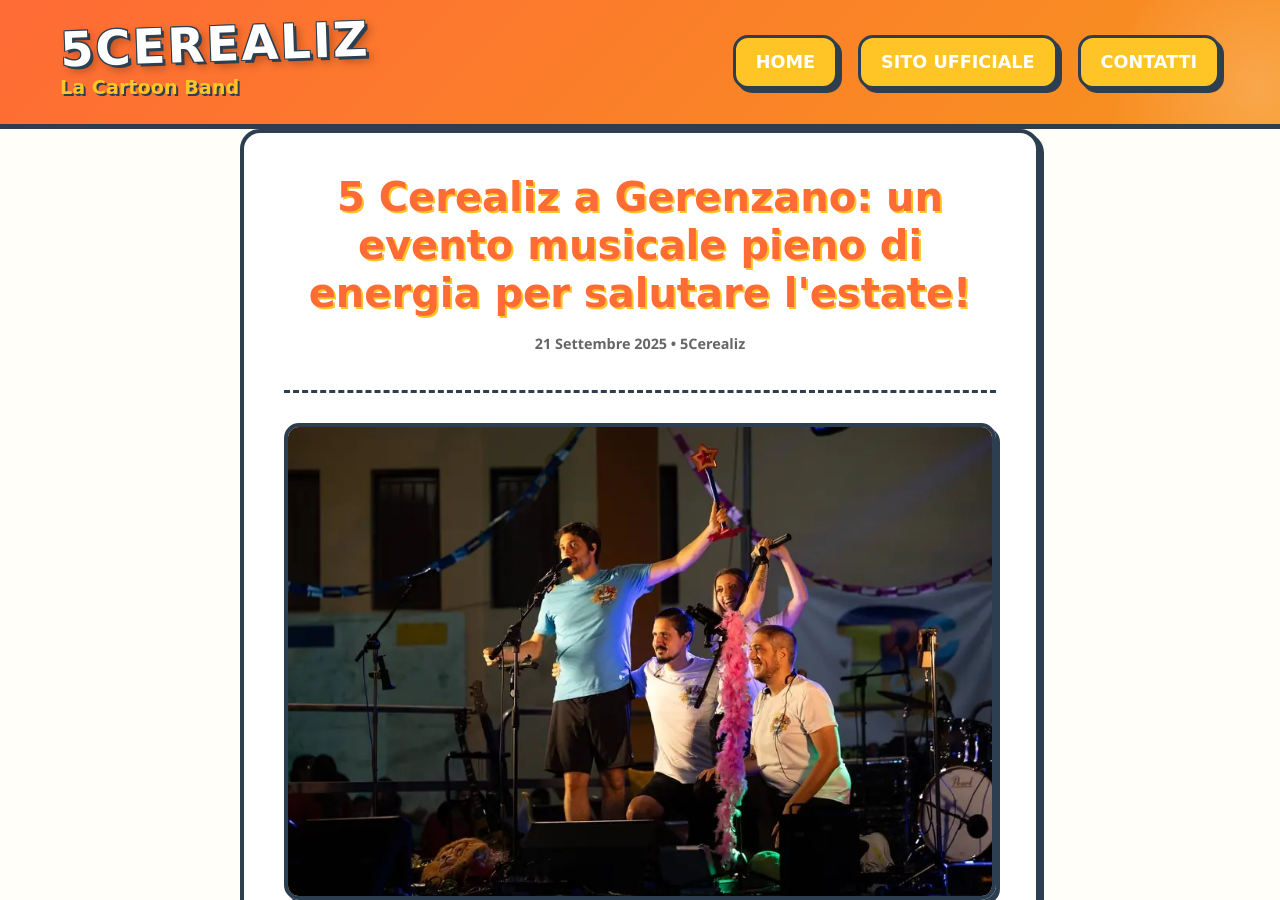
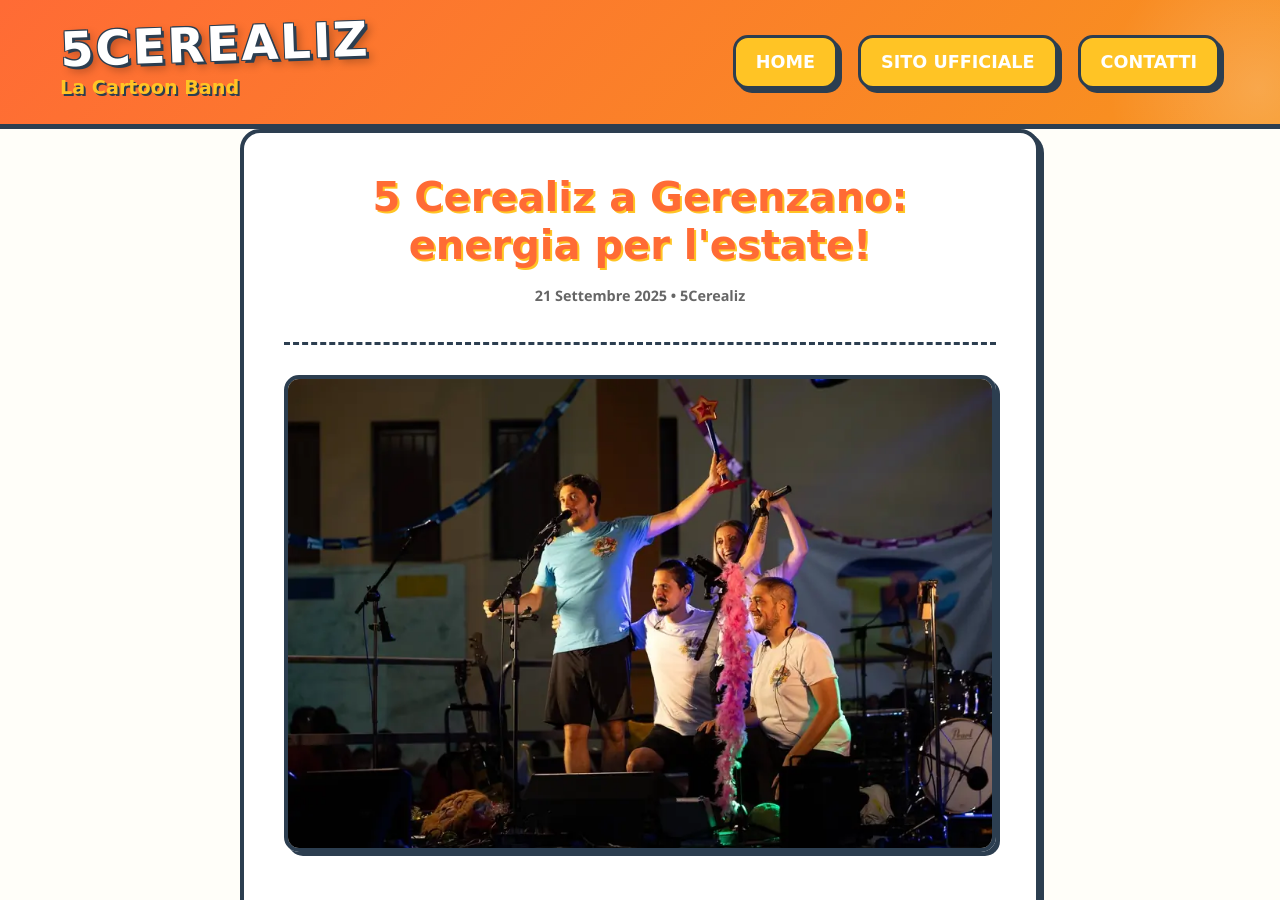
Before and after one commit to thelizberries/blog-5cerealiz, a Jekyll site: the page built from _posts/2025-09-21-5-cerealiz-a-gerenzano-un-esperienza-di-musica-ed-energia-per-salutare-l-estate.md, in a window 1280 px wide and 900 px high. Built offline with Jekyll 4.4.1, drawn with Linux system fonts in a browser that asks for light colours.

```diff
--- a/_posts/2025-09-21-5-cerealiz-a-gerenzano-un-esperienza-di-musica-ed-energia-per-salutare-l-estate.md
+++ b/_posts/2025-09-21-5-cerealiz-a-gerenzano-un-esperienza-di-musica-ed-energia-per-salutare-l-estate.md
@@ -1,6 +1,6 @@
 ---
 layout: post
-title: "5 Cerealiz a Gerenzano: un evento musicale pieno di energia per salutare l'estate!"
+title: "5 Cerealiz a Gerenzano: energia per l'estate!"
 date: 2025-09-21
 author: 5Cerealiz
 description: "I 5 Cerealiz portano musica ed energia all'Oratorio di Gerenzano in un evento estivo ricco di emozioni, danza e partecipazione. Scopri com'è andata!"
```
Also changed, not shown: _posts/2025-11-30-benvenuto-blog-5cerealiz.md (+1 -1 lines), _posts/2025-12-20-un-sorriso-in-attesa-del-natale.md (+2 -2 lines).
